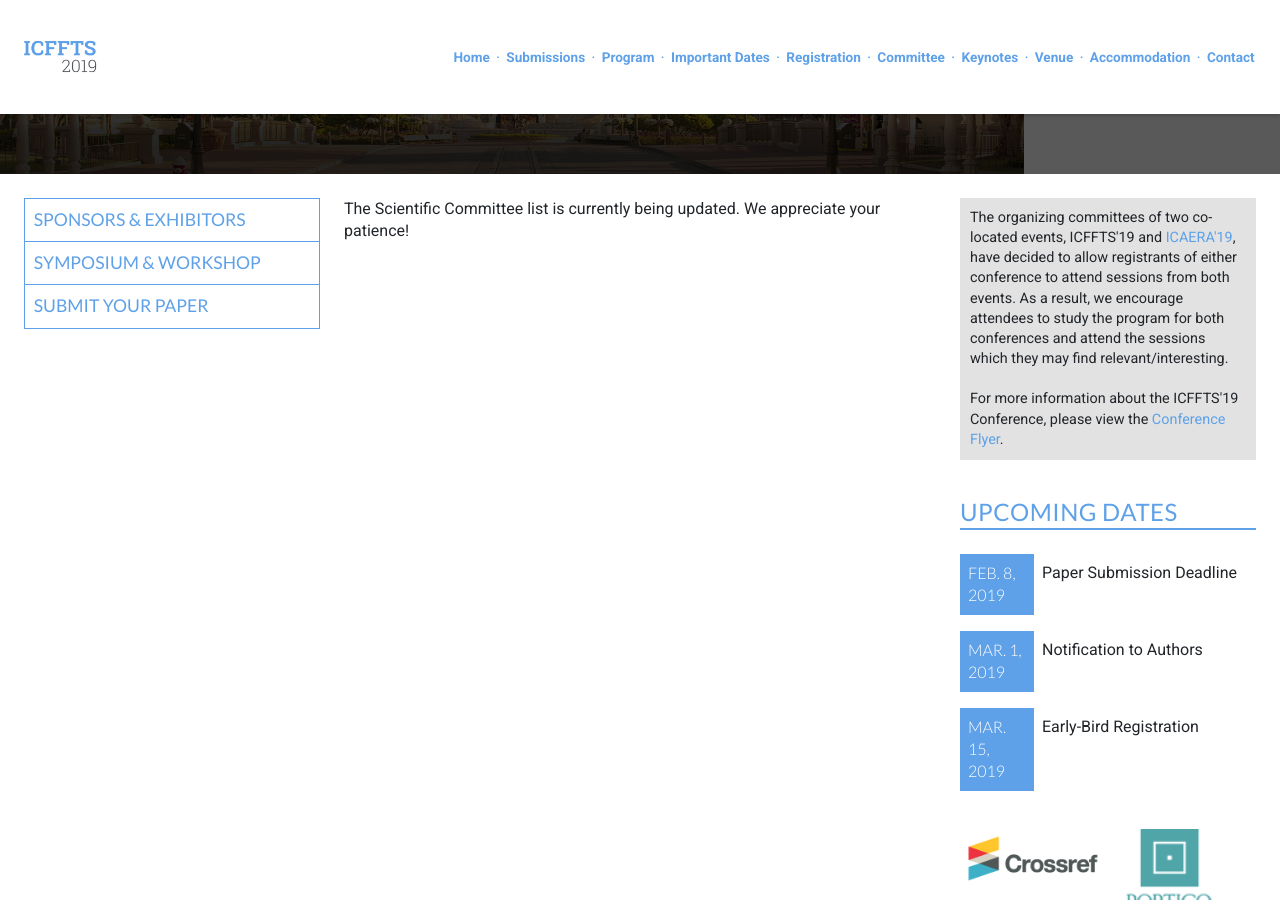
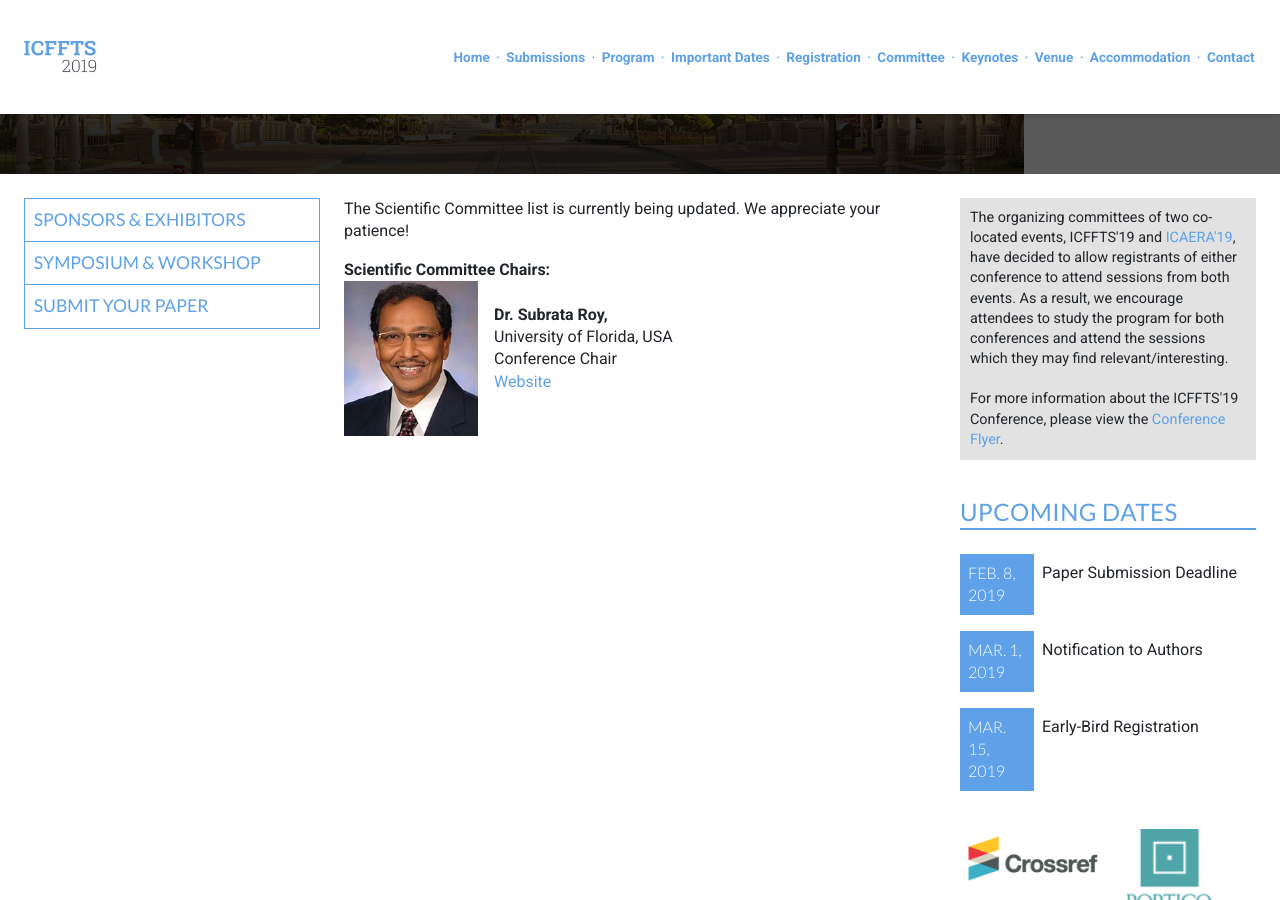
Before and after one commit to intaset/icffts, a Jekyll site: the page built from committee.html, in a window 1280 px wide and 900 px high, scrolled down 306 px. Built offline with Jekyll 4.4.1, drawn with Linux system fonts in a browser that asks for light colours; nearby versions of some CDN libraries; Markdown is read by kramdown in place of the engine named in the settings; comment, search, counter and statistics services are not loaded.

Commit message:
Added conference chair

```diff
--- a/committee.html
+++ b/committee.html
@@ -8,6 +8,17 @@ keyword: heat transfer conference, cfd conference, fluid flow conference,  energ
 <div class="unit unit-s-1 unit-m-1-4-1 unit-l-1-4-1">
   <div class="unit-spacer content">
      <p class="body">The Scientific Committee list is currently being updated. We appreciate your patience!</p>
+
+
+      <p class="bold">Scientific Committee Chairs:</p>
+    <div class="unit unit-s-1 unit-m-1 unit-l-1">
+        <img src="../img/Roy.jpg" width="150" align="left" style="padding-right: 1em;"><p class="body">
+        <br><b>Dr. Subrata Roy,</b><br>
+        University of Florida, USA<br>
+        Conference Chair<br>
+        <a href="http://www.mae.ufl.edu/people/roy" class="body-link" target="_blank">Website</a></p>
+         <br> <br>
+    </div>
 
   <!--  <p class="bold">Scientific Committee Members:</p><br>
 
```
Also changed, not shown: img/Roy.jpg (added), 2 other files.
